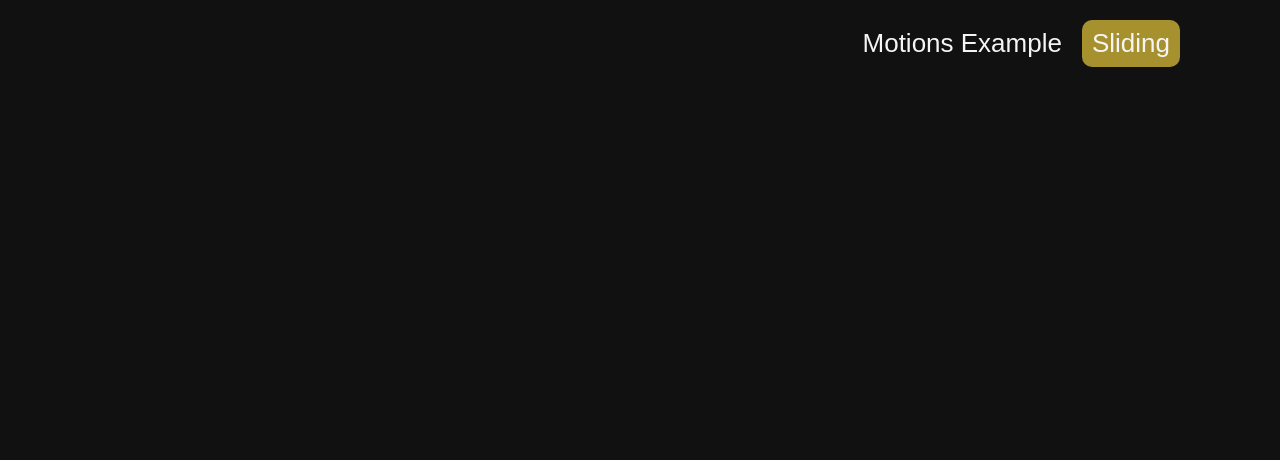
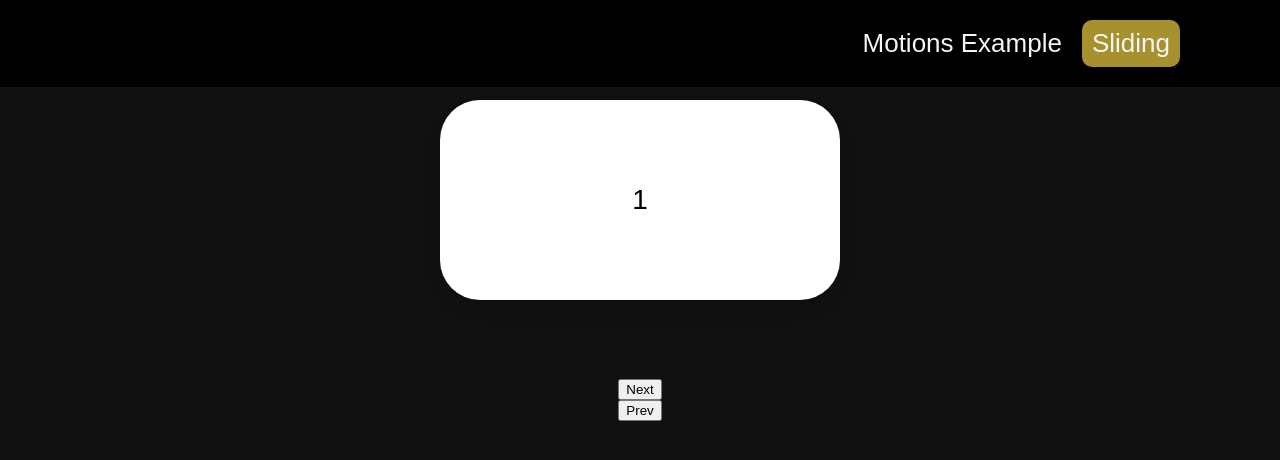
Before and after one commit to yerinirey/learn-framer-motion, a React (Create React App) app: page /2 in a window 1280 px wide. Shown: the top 460 px of the page. Built offline with nearby package versions, Linux system fonts and the light colour scheme.

Commit message:
8.13 Slider

```diff
--- a/src/routes/header.tsx
+++ b/src/routes/header.tsx
@@ -4,11 +4,15 @@ import styled from "styled-components";
 
 const Container = styled.div`
   display: flex;
+  width: 100vw;
   flex-direction: row;
   align-items: center;
   justify-content: flex-end;
   gap: 10px;
   padding: 20px 100px;
+  position: fixed;
+  z-index: 99;
+  background-color: black;
 `;
 const Button = styled(Link)`
   font-size: 26px;
--- a/src/routes/home.tsx
+++ b/src/routes/home.tsx
@@ -10,7 +10,7 @@ import React, { useState } from "react";
 import { Refresh } from "../components/refresh";
 
 const Wrapper = styled(motion.div)`
-  height: calc(100vh - 80px - 32px);
+  height: 100vh;
   display: grid;
   grid-template-columns: repeat(3, minmax(0, 340px));
   justify-content: center;
@@ -102,7 +102,6 @@ export default function Home() {
     { length: componentsArray.length },
     (_, idx) => idx + 1
   );
-
   const [refresh, setRefresh] = useState(tmp);
   const onClick = (index: number) => {
     const copy = [...refresh];
--- a/src/routes/second.tsx
+++ b/src/routes/second.tsx
@@ -1,3 +1,78 @@
+import { AnimatePresence, motion } from "framer-motion";
+import { useState } from "react";
+import styled from "styled-components";
+const Wrapper = styled(motion.div)`
+  height: 100vh;
+  width: 100vw;
+  display: flex;
+  flex-direction: column;
+  justify-content: center;
+  align-items: center;
+`;
+const Box = styled(motion.div)`
+  width: 400px;
+  height: 200px;
+  background-color: rgba(255, 255, 255, 1);
+  border-radius: 40px;
+  position: absolute;
+  top: 100px;
+  display: flex;
+  justify-content: center;
+  align-items: center;
+  font-size: 28px;
+  box-shadow: 0 2px 3px rgba(0, 0, 0, 0.1), 0 10px 20px rgba(0, 0, 0, 0.06);
+`;
+
+const box = {
+  entry: (back: boolean) => ({
+    x: back ? -500 : 500,
+    opacity: 0,
+    scale: 0,
+  }),
+  center: {
+    x: 0,
+    opacity: 1,
+    scale: 1,
+    transition: {
+      duration: 1,
+    },
+  },
+  exit: (back: boolean) => ({
+    x: back ? 500 : -500,
+    opacity: 0,
+    scale: 0,
+    transition: { duration: 1 },
+  }),
+};
+
 export default function Second() {
-  return <></>;
+  const [visible, setVisible] = useState(1);
+  const [back, setBack] = useState(false);
+  const nextPlz = async () => {
+    await setBack(false);
+    setVisible((p) => (p === 10 ? 10 : p + 1));
+  };
+  const prevPlz = async () => {
+    await setBack(true);
+    setVisible((p) => (p === 1 ? 1 : p - 1));
+  };
+  console.log(visible);
+  return (
+    <Wrapper>
+      <AnimatePresence custom={back}>
+        <Box
+          custom={back}
+          variants={box}
+          initial="entry"
+          animate="center"
+          exit="exit"
+          key={visible}
+        >
+          {visible}
+        </Box>
+      </AnimatePresence>
+      <button onClick={nextPlz}>Next</button>
+      <button onClick={prevPlz}>Prev</button>
+    </Wrapper>
+  );
 }
```
